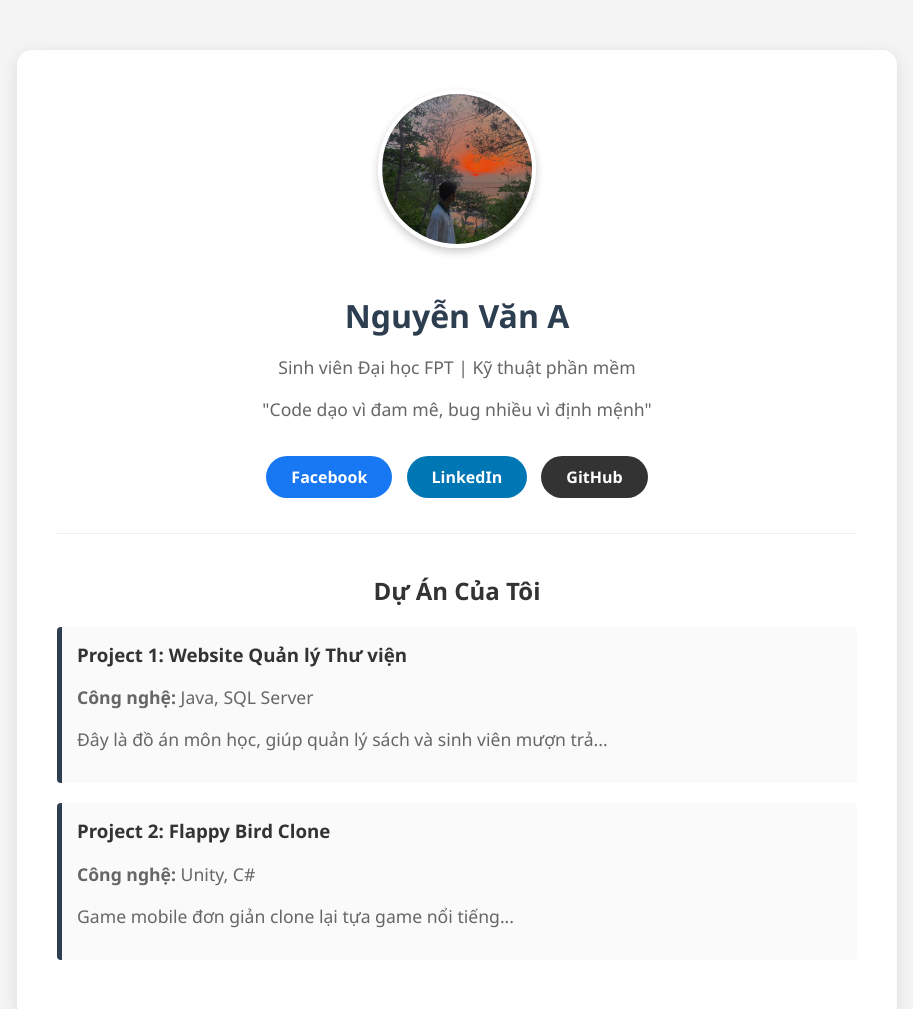
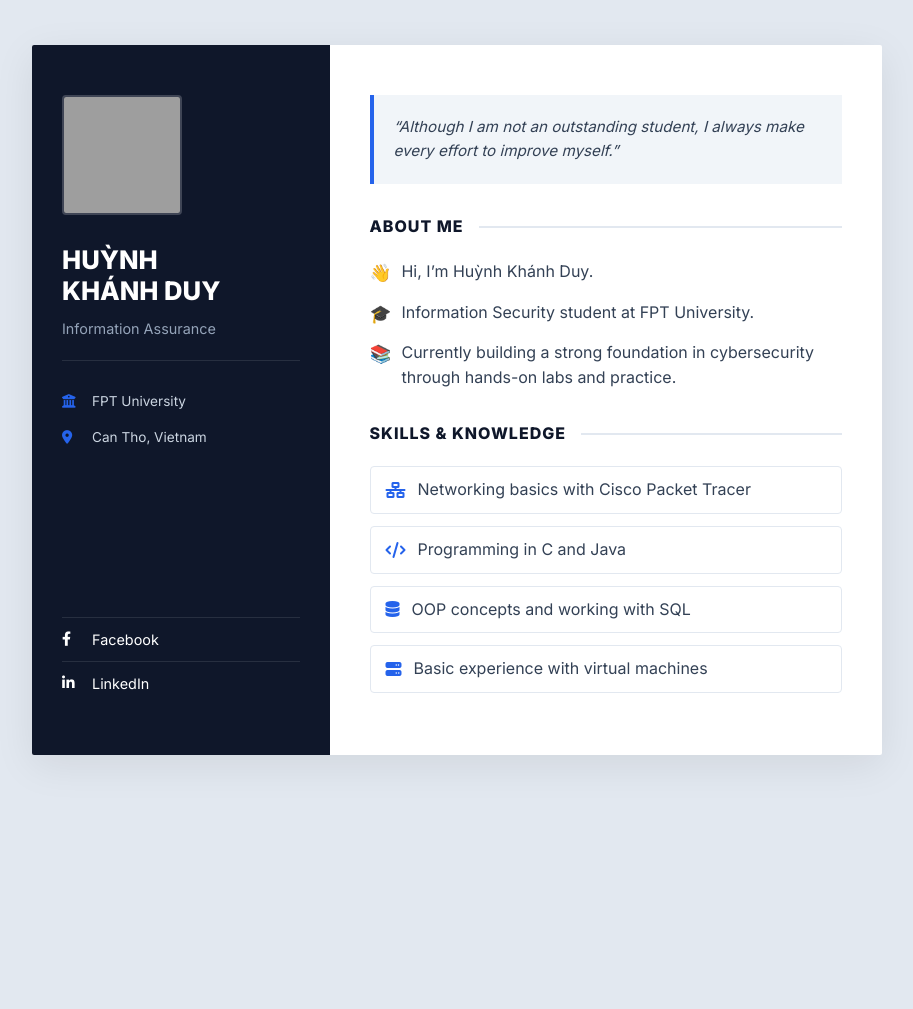
Before and after one commit to HuynhKhanhDuyFPT/HuynhKhanhDuyFPT.github.io, a plain HTML site: page index.html in a window 1280 px wide. Shown: the top 1009 px of the page, without its empty margins (183-1096 px from the left). After the commit the page ends 800 px from the top, so only its background shows below. Drawn offline with Linux system fonts and the light colour scheme; grey boxes are pictures that could not be loaded.

Commit message:
index.html

```diff
--- a/index.html
+++ b/index.html
@@ -3,97 +3,275 @@
 <head>
     <meta charset="UTF-8">
     <meta name="viewport" content="width=device-width, initial-scale=1.0">
-    <title>Trang Cá Nhân Của Tôi</title>
+    <title>Profile - Huỳnh Khánh Duy</title>
+    <link href="https://fonts.googleapis.com/css2?family=Inter:wght@300;400;600;800&display=swap" rel="stylesheet">
+    <link rel="stylesheet" href="https://cdnjs.cloudflare.com/ajax/libs/font-awesome/6.4.0/css/all.min.css">
+
     <style>
-        /* PHẦN TRANG TRÍ (CSS) - Chỉnh màu sắc ở đây */
+        /* --- CẤU HÌNH GIAO DIỆN VĂN PHÒNG CHUẨN --- */
+        :root {
+            --dark-blue: #0f172a;  /* Xanh đen đậm (Nam tính) */
+            --slate: #334155;      /* Màu xám chì */
+            --light-bg: #f8fafc;   /* Nền trắng xám */
+            --white: #ffffff;
+            --accent: #2563eb;     /* Xanh Royal (Điểm nhấn) */
+        }
+
+        * { margin: 0; padding: 0; box-sizing: border-box; }
+
         body {
-            font-family: 'Segoe UI', Tahoma, Geneva, Verdana, sans-serif;
-            background-color: #f4f4f4; /* Màu nền chung */
-            margin: 0;
-            padding: 0;
-            color: #333;
+            font-family: 'Inter', sans-serif;
+            background-color: #e2e8f0;
+            color: var(--slate);
+            line-height: 1.6;
+            display: flex;
+            justify-content: center;
+            align-items: center; /* Căn giữa màn hình */
+            min-height: 100vh;
+            padding: 20px;
         }
-        .container {
-            max-width: 800px;
-            margin: 50px auto;
-            background: white;
-            padding: 40px;
-            border-radius: 15px;
-            box-shadow: 0 4px 15px rgba(0,0,0,0.1);
-            text-align: center;
+
+        .profile-card {
+            background: var(--white);
+            width: 100%;
+            max-width: 850px;
+            display: flex;
+            box-shadow: 0 10px 40px rgba(0,0,0,0.08);
+            border-radius: 2px; /* Góc vuông nhẹ, cứng cáp */
+            overflow: hidden;
         }
+
+        /* --- CỘT TRÁI (INFO) --- */
+        .sidebar {
+            width: 35%;
+            background-color: var(--dark-blue);
+            color: var(--white);
+            padding: 50px 30px;
+            display: flex;
+            flex-direction: column;
+            text-align: left;
+        }
+
+        .avatar-container {
+            width: 120px;
+            height: 120px;
+            margin-bottom: 30px;
+            position: relative;
+        }
+
         .avatar {
-            width: 150px;
-            height: 150px;
-            border-radius: 50%; /* Bo tròn ảnh */
+            width: 100%;
+            height: 100%;
             object-fit: cover;
-            border: 4px solid #fff;
-            box-shadow: 0 4px 8px rgba(0,0,0,0.2);
+            border-radius: 4px; /* Bo góc vuông nam tính */
+            border: 2px solid rgba(255,255,255,0.2);
+        }
+
+        .name-sidebar {
+            font-size: 1.6rem;
+            font-weight: 800;
+            text-transform: uppercase;
+            line-height: 1.2;
+            margin-bottom: 10px;
+            color: var(--white);
+        }
+
+        .major-sidebar {
+            color: #94a3b8; /* Xám sáng */
+            font-size: 0.9rem;
+            font-weight: 500;
+            margin-bottom: 30px;
+            padding-bottom: 20px;
+            border-bottom: 1px solid rgba(255,255,255,0.1);
+        }
+
+        .contact-group {
+            margin-bottom: 40px;
+        }
+
+        .contact-item {
+            display: flex;
+            align-items: center;
+            margin-bottom: 15px;
+            font-size: 0.85rem;
+            color: #cbd5e1;
+        }
+
+        .contact-item i {
+            width: 20px;
+            margin-right: 10px;
+            color: var(--accent);
+        }
+
+        .social-link {
+            display: flex;
+            align-items: center;
+            color: var(--white);
+            text-decoration: none;
+            padding: 10px 0;
+            border-top: 1px solid rgba(255,255,255,0.1);
+            transition: 0.3s;
+            font-size: 0.9rem;
+        }
+
+        .social-link:hover {
+            color: var(--accent);
+            padding-left: 5px; /* Hiệu ứng đẩy nhẹ */
+        }
+
+        .social-link i { margin-right: 10px; width: 20px; }
+
+        /* --- CỘT PHẢI (NỘI DUNG) --- */
+        .content {
+            width: 65%;
+            padding: 50px 40px;
+        }
+
+        /* Quote Box */
+        .quote-box {
+            background-color: #f1f5f9;
+            padding: 20px;
+            border-left: 4px solid var(--accent);
+            margin-bottom: 30px;
+            font-style: italic;
+            color: var(--slate);
+            font-size: 0.95rem;
+        }
+
+        .section-title {
+            font-size: 1rem;
+            text-transform: uppercase;
+            letter-spacing: 1px;
+            font-weight: 700;
+            color: var(--dark-blue);
             margin-bottom: 20px;
+            margin-top: 30px;
+            display: flex;
+            align-items: center;
         }
-        h1 { margin-bottom: 10px; color: #2c3e50; }
-        p { color: #666; font-size: 1.1em; }
 
-        /* Phần nút bấm mạng xã hội */
-        .social-links { margin: 30px 0; }
-        .btn {
-            display: inline-block;
-            padding: 10px 25px;
-            margin: 5px;
-            text-decoration: none;
-            color: white;
-            border-radius: 25px;
-            font-weight: bold;
-            transition: 0.3s;
+        /* Đường gạch ngang tiêu đề */
+        .section-title::after {
+            content: '';
+            flex: 1;
+            height: 2px;
+            background: #e2e8f0;
+            margin-left: 15px;
         }
-        .fb { background-color: #1877F2; } /* Màu Facebook */
-        .lk { background-color: #0077b5; } /* Màu LinkedIn */
-        .git { background-color: #333; }   /* Màu GitHub */
-        .btn:hover { opacity: 0.8; transform: translateY(-3px); }
 
-        /* Phần Dự án */
-        .projects { text-align: left; margin-top: 40px; }
-        .project-card {
-            background: #fafafa;
-            border-left: 5px solid #2c3e50; /* Viền màu bên trái */
-            padding: 15px;
-            margin-bottom: 20px;
+        /* List thông tin */
+        .info-lines p {
+            margin-bottom: 12px;
+            display: flex;
+            align-items: flex-start;
+        }
+
+        .icon-bullet {
+            margin-right: 10px;
+            font-size: 1.1rem;
+        }
+
+        /* List kỹ năng */
+        .skills-list {
+            list-style: none;
+        }
+
+        .skills-list li {
+            margin-bottom: 12px;
+            display: flex;
+            align-items: center;
+            background: var(--white);
+            border: 1px solid #e2e8f0;
+            padding: 10px 15px;
             border-radius: 4px;
         }
-        .project-card h3 { margin-top: 0; }
+
+        .skills-list li i {
+            color: var(--accent);
+            margin-right: 12px;
+        }
+
+        /* Responsive */
+        @media (max-width: 768px) {
+            .profile-card { flex-direction: column; }
+            .sidebar, .content { width: 100%; }
+            .sidebar { padding: 30px; }
+            .content { padding: 30px; }
+        }
     </style>
 </head>
 <body>
 
-    <div class="container">
-        <img src="avatar.jpg" alt="Avatar của tôi" class="avatar">
+    <div class="profile-card">
+        <div class="sidebar">
+            <div class="avatar-container">
+                <img src="https://cdn.pixabay.com/photo/2023/11/19/10/26/ai-generated-8398930_1280.jpg" alt="Avatar" class="avatar">
+            </div>
 
-        <h1>Nguyễn Văn A</h1>
-        <p>Sinh viên Đại học FPT | Kỹ thuật phần mềm</p>
-        <p>"Code dạo vì đam mê, bug nhiều vì định mệnh"</p>
+            <h1 class="name-sidebar">Huỳnh<br>Khánh Duy</h1>
+            <p class="major-sidebar">Information Assurance</p>
 
-        <div class="social-links">
-            <a href="LINK_FACEBOOK_CUA_BAN" class="btn fb" target="_blank">Facebook</a>
-            <a href="LINK_LINKEDIN_CUA_BAN" class="btn lk" target="_blank">LinkedIn</a>
-            <a href="LINK_GITHUB_CUA_BAN" class="btn git" target="_blank">GitHub</a>
+            <div class="contact-group">
+                <div class="contact-item">
+                    <i class="fas fa-university"></i> FPT University
+                </div>
+                <div class="contact-item">
+                    <i class="fas fa-map-marker-alt"></i> Can Tho, Vietnam
+                </div>
+            </div>
+
+            <div style="margin-top: auto;">
+                <a href="https://www.facebook.com/khanh.duy.674349?mibextid=ZbWKwL" target="_blank" class="social-link">
+                    <i class="fab fa-facebook-f"></i> Facebook
+                </a>
+                <a href="https://www.linkedin.com/in/duy-huỳnh-khánh-a05790391" target="_blank" class="social-link">
+                    <i class="fab fa-linkedin-in"></i> LinkedIn
+                </a>
+            </div>
         </div>
 
-        <hr style="border: 0; border-top: 1px solid #eee; margin: 30px 0;">
+        <div class="content">
 
-        <div class="projects">
-            <h2 style="text-align: center;">Dự Án Của Tôi</h2>
-
-            <div class="project-card">
-                <h3>Project 1: Website Quản lý Thư viện</h3>
-                <p><strong>Công nghệ:</strong> Java, SQL Server</p>
-                <p>Đây là đồ án môn học, giúp quản lý sách và sinh viên mượn trả...</p>
+            <div class="quote-box">
+                “Although I am not an outstanding student, I always make every effort to improve myself.”
             </div>
 
-            <div class="project-card">
-                <h3>Project 2: Flappy Bird Clone</h3>
-                <p><strong>Công nghệ:</strong> Unity, C#</p>
-                <p>Game mobile đơn giản clone lại tựa game nổi tiếng...</p>
+            <h3 class="section-title">About Me</h3>
+            <div class="info-lines">
+                <p>
+                    <span class="icon-bullet">👋</span>
+                    Hi, I’m Huỳnh Khánh Duy.
+                </p>
+                <p>
+                    <span class="icon-bullet">🎓</span>
+                    Information Security student at FPT University.
+                </p>
+                <p>
+                    <span class="icon-bullet">📚</span>
+                    Currently building a strong foundation in cybersecurity through hands-on labs and practice.
+                </p>
             </div>
+
+            <h3 class="section-title">Skills & Knowledge</h3>
+            <ul class="skills-list">
+                <li>
+                    <i class="fas fa-network-wired"></i>
+                    Networking basics with Cisco Packet Tracer
+                </li>
+                <li>
+                    <i class="fas fa-code"></i>
+                    Programming in C and Java
+                </li>
+                <li>
+                    <i class="fas fa-database"></i>
+                    OOP concepts and working with SQL
+                </li>
+                <li>
+                    <i class="fas fa-server"></i>
+                    Basic experience with virtual machines
+                </li>
+            </ul>
+
         </div>
     </div>
 
```
